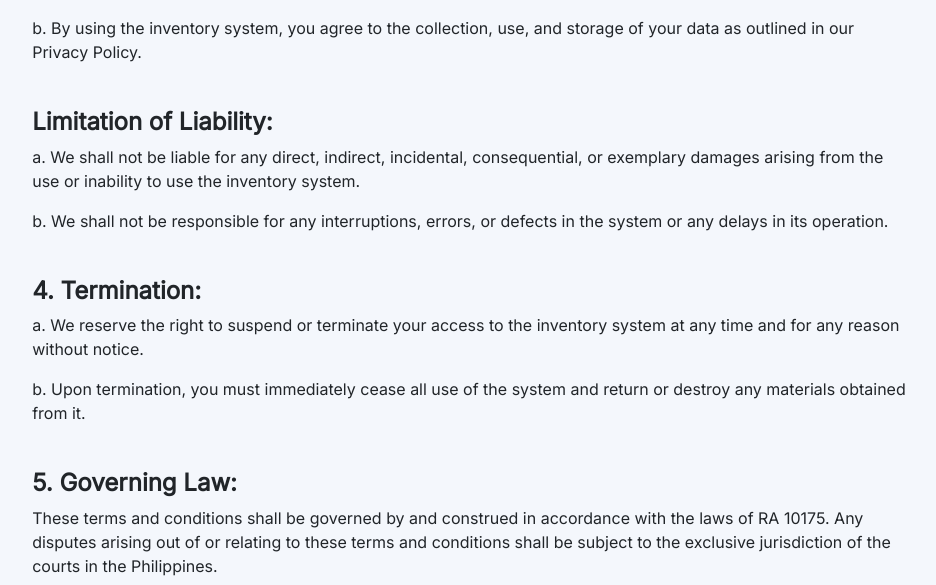
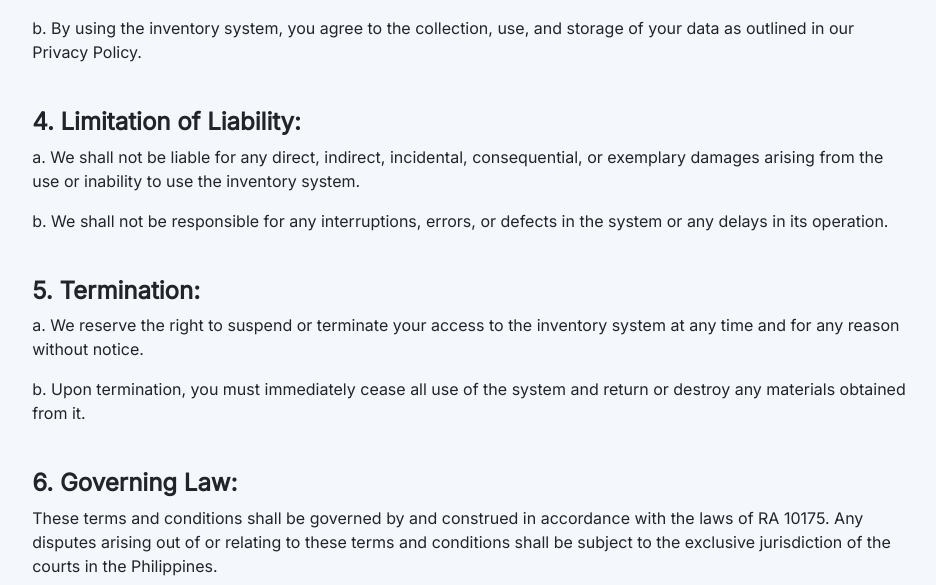
Before and after one commit to 0x0000017/accsys, a Django app: page /terms_and_conditions in a window 1280 px wide. Shown: the part 762-1347 px from the top of the page, without its empty margins (319-1255 px from the left). Run offline with Django 4.2, Linux system fonts and the light colour scheme; some web fonts are replaced.

Commit message:
minor update
updated t&c

```diff
--- a/templates/Main/Landing/termsandconditions.html
+++ b/templates/Main/Landing/termsandconditions.html
@@ -36,14 +36,14 @@
         our Privacy Policy.
     </p>
 
-    <h4 class="terms-heading">Limitation of Liability:</h4>
+    <h4 class="terms-heading">4. Limitation of Liability:</h4>
     <p>
         a. We shall not be liable for any direct, indirect, incidental, consequential, or exemplary damages arising
         from the use or inability to use the inventory system.
     </p>
     <p>b. We shall not be responsible for any interruptions, errors, or defects in the system or any delays in its operation.</p>
 
-    <h4 class="terms-heading">4. Termination:</h4>
+    <h4 class="terms-heading">5. Termination:</h4>
     <p>
         a. We reserve the right to suspend or terminate your access to the inventory system at any time and for any
         reason without notice.
@@ -53,7 +53,7 @@
         obtained from it.
     </p>
 
-    <h4 class="terms-heading">5. Governing Law:</h4>
+    <h4 class="terms-heading">6. Governing Law:</h4>
     <p>
         These terms and conditions shall be governed by and construed in accordance with the laws of RA 10175.
         Any disputes arising out of or relating to these terms and conditions shall be subject to the exclusive
```
